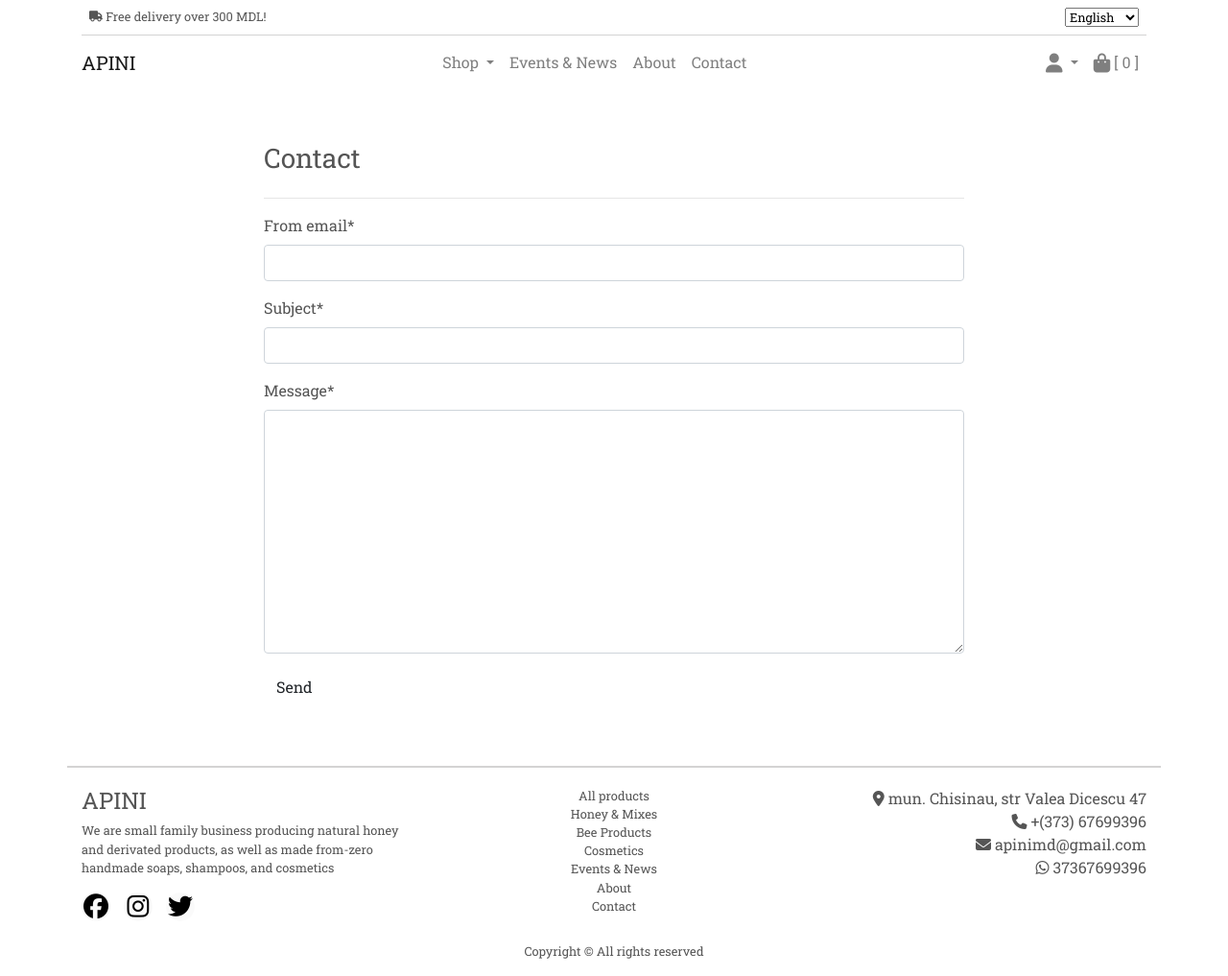
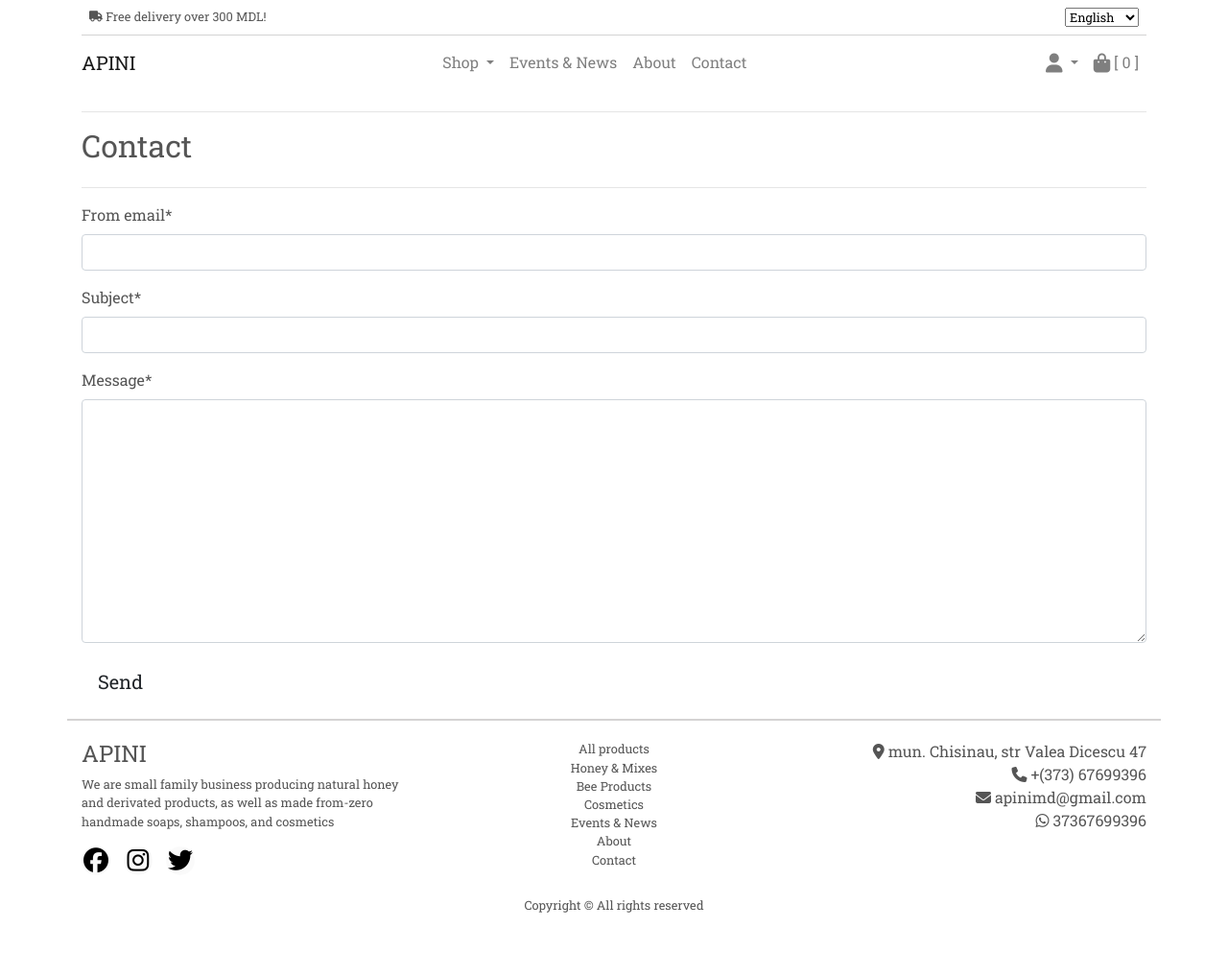
Before and after one commit to xz3t/milestone-4, a Django app: page /contact/ in a window 1280 px wide. Shown: the whole page at 96% size. After the commit the page ends 951 px from the top, so only its background shows below. Run offline with Django 3.2, Linux system fonts and the light colour scheme; parts of the project's set-up code (start-up, migrations or seed data) failed here and were passed over; some libraries are stand-ins or nearby versions.

Commit message:
Updated headings on pages to have same styling over all site

```diff
--- a/about/templates/about/about.html
+++ b/about/templates/about/about.html
@@ -13,10 +13,12 @@
 
 {% block content %}
     <div class="overlay"></div>
-        <div class="container mt-5 mb-5">
+        <div class="container">
         <div class="row">
             <div class="col-md-12">
-                <h3 class="text-center">{% trans 'About' %}</h3>
+                <hr>
+                <h2 class="mb-4">{% trans 'About' %}</h2>
+                <hr>
                 <p>our statment is to deliver bla bla bla</p>
 
                 <h3 class="text-center">{% trans 'About us in press' %}</h3>
--- a/contact/templates/contact/contact.html
+++ b/contact/templates/contact/contact.html
@@ -13,16 +13,17 @@
 
 {% block content %}
     <div class="overlay"></div>
-        <div class="container mt-5 mb-5">
+        <div class="container">
         <div class="row">
-            <div class="col-md-8 offset-md-2">
-                <h3 class="mb-4">{% trans 'Contact' %}</h3>
+            <div class="col-12">
+                <hr>
+                <h2 class="mb-4">{% trans 'Contact' %}</h2>
                 <hr>
                 <form method="POST">
                     {% csrf_token %}
                     {{ form | crispy }}
                     <div class="form-actions">
-                    <button class="btn" type="submit">Send</button>
+                    <button class="btn btn-lg" type="submit">Send</button>
                     </div>
                 </form>
             </div>
--- a/events/templates/events/events.html
+++ b/events/templates/events/events.html
@@ -13,10 +13,12 @@
 
 {% block content %}
     <div class="overlay"></div>
-        <div class="container mt-5 mb-5">
+        <div class="container">
         <div class="row">
             <div class="col-md-12">
-                <h3 class="text-center">{% trans 'Event & News' %}</h3>
+                <hr>
+                <h2 class="mb-4">{% trans 'Event & News' %}</h2>
+                <hr>
                 <ul class="timeline">
                      {% for eve in event %}
                     <li>
--- a/products/templates/products/products.html
+++ b/products/templates/products/products.html
@@ -19,8 +19,10 @@
 <div class="container-fluid">
     <div class="container">
         <div class="row">
-            <div class="col text-center mt-3">
-                <h3>Products</h3>
+            <div class="col">
+                <hr>
+                <h2 class="mb-4">{% trans 'Products' %}</h2>
+                <hr>
                 {% for c in current_categories %}
                     <a class="text-decoration-none" href="{% url 'products' %}?category={{ c.name }}">
                         <span class="p-2 mt-2 badge badge-white rounded-0 border border-dark">{{ c.friendly_name }}</span>
```
